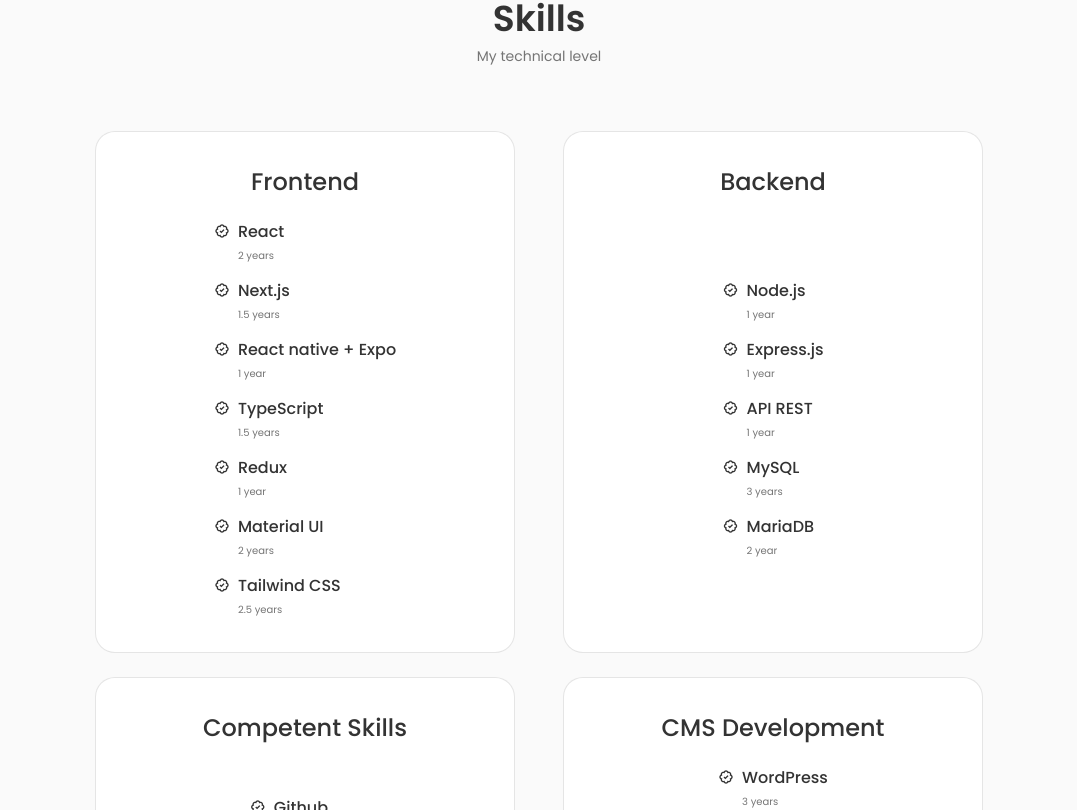
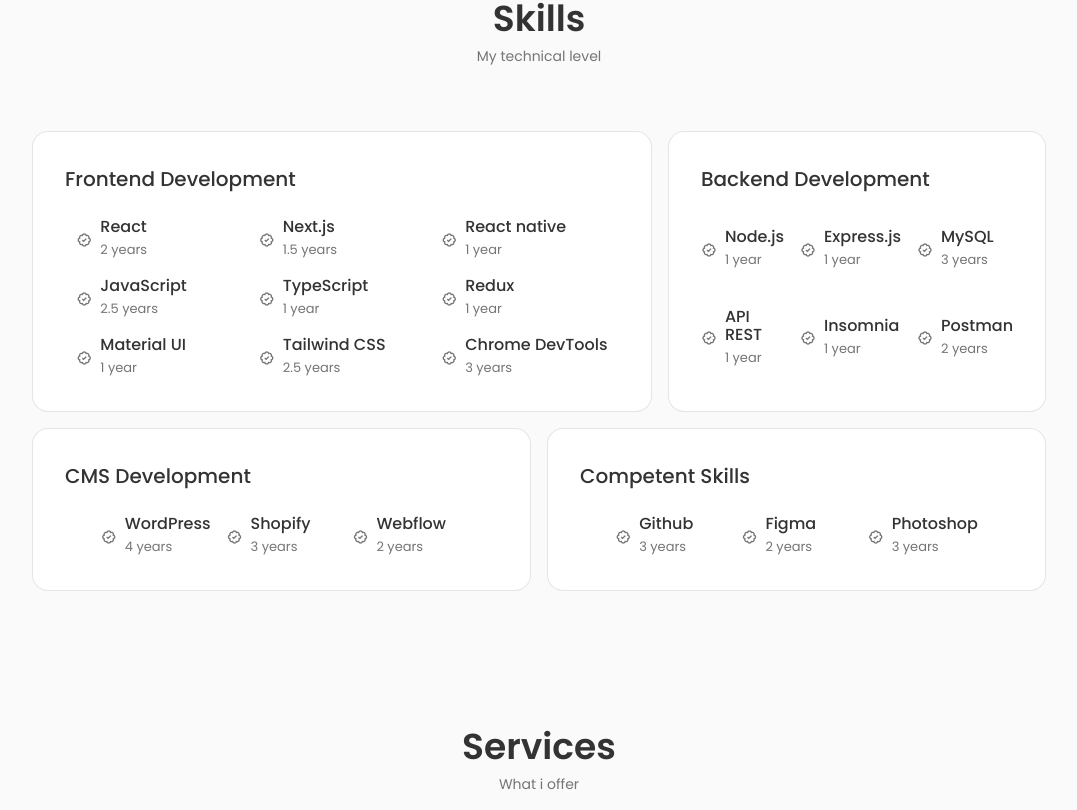
Before and after one commit to kayro-svg/Portfolio, a React (Create React App) app: page / in a window 1280 px wide. Shown: the part 1390-2200 px from the top of the page, without its empty margins (101-1178 px from the left). Built offline with nearby package versions, Linux system fonts and the light colour scheme.

Commit message:
refactor: Introduce BentoItem component for skills display and update skills section layout

```diff
--- /dev/null
+++ b/src/components/skills/BentoItem.jsx
@@ -0,0 +1,23 @@
+import React from "react";
+
+export default function BentoItem({ large, category }) {
+  const itemSize = large ? "large_item" : "small_item";
+  return (
+    <div className={`col-box ${itemSize}`}>
+      <h3 className="skills_title">{category.category}</h3>
+      <div className="skills_box">
+        <div className="skills_group">
+          {category.skills.map((skill, index) => (
+            <div className="skills_data" key={index}>
+              <i className="bx bx-badge-check"></i>
+              <div>
+                <h3 className="skills_name">{skill.name}</h3>
+                <span className="skills_level">{skill.level}</span>
+              </div>
+            </div>
+          ))}
+        </div>
+      </div>
+    </div>
+  );
+}
--- a/src/components/skills/Skills.jsx
+++ b/src/components/skills/Skills.jsx
@@ -4,7 +4,7 @@
 
 const Skills = () => {
   return (
-    <section className="skills section" id="skills">
+    <section className="skills_section section" id="skills">
       <h2 className="section_title">Skills</h2>
       <span className="section_subtitle">My technical level</span>
       <SkillsCard />
--- a/src/components/skills/SkillsCard.jsx
+++ b/src/components/skills/SkillsCard.jsx
@@ -1,29 +1,30 @@
 import React from "react";
 import { competences } from "./competences_data";
+import BentoItem from "./BentoItem";
 
 export default function SkillsCard() {
+  const frontendSkills = competences.find(
+    (competence) => competence.category === "Frontend Development"
+  );
+  const backendSkills = competences.find(
+    (competence) => competence.category === "Backend Development"
+  );
+  const competentSkills = competences.find(
+    (competence) => competence.category === "Competent Skills"
+  );
+  const cmsDevelopmentSkills = competences.find(
+    (competence) => competence.category === "CMS Development"
+  );
   return (
-    <div className="skills_container container grid">
-      {competences.map((competence, index) => (
-        <div className="skills_content" key={index}>
-          <h3 className="skills_title">{competence.category}</h3>
-          <div className="skills_list">
-            <div className="skills_box">
-              <div className="skills_group">
-                {competence.skills.map((skill, index) => (
-                  <div className="skills_data" key={index}>
-                    <i className="bx bx-badge-check"></i>
-                    <div>
-                      <h3 className="skills_name">{skill.name}</h3>
-                      <span className="skills_level">{skill.level}</span>
-                    </div>
-                  </div>
-                ))}
-              </div>
-            </div>
-          </div>
-        </div>
-      ))}
+    <div className="rows_container">
+      <div className="row row-1">
+        <BentoItem large category={frontendSkills} />
+        <BentoItem category={backendSkills} />
+      </div>
+      <div className="row row-2">
+        <BentoItem category={cmsDevelopmentSkills} />
+        <BentoItem category={competentSkills} />
+      </div>
     </div>
   );
 }
--- a/src/components/skills/competences_data.js
+++ b/src/components/skills/competences_data.js
@@ -1,24 +1,27 @@
 export const competences = [
   {
-    category: "Frontend",
+    category: "Frontend Development",
     skills: [
       { name: "React", level: "2 years" },
       { name: "Next.js", level: "1.5 years" },
-      { name: "React native + Expo", level: "1 year" },
-      { name: "TypeScript", level: "1.5 years" },
+      { name: "React native", level: "1 year" },
+      { name: "JavaScript", level: "2.5 years" },
+      { name: "TypeScript", level: "1 year" },
       { name: "Redux", level: "1 year" },
-      { name: "Material UI", level: "2 years" },
+      { name: "Material UI", level: "1 year" },
       { name: "Tailwind CSS", level: "2.5 years" },
+      { name: "Chrome DevTools", level: "3 years" },
     ],
   },
   {
-    category: "Backend",
+    category: "Backend Development",
     skills: [
       { name: "Node.js", level: "1 year" },
       { name: "Express.js", level: "1 year" },
+      { name: "MySQL", level: "3 years" },
       { name: "API REST", level: "1 year" },
-      { name: "MySQL", level: "3 years" },
-      { name: "MariaDB", level: "2 year" },
+      { name: "Insomnia", level: "1 year" },
+      { name: "Postman", level: "2 years" },
     ],
   },
   {
@@ -26,16 +29,15 @@
     skills: [
       { name: "Github", level: "3 years" },
       { name: "Figma", level: "2 years" },
-      { name: "Photoshop", level: "4 years" },
+      { name: "Photoshop", level: "3 years" },
     ],
   },
   {
     category: "CMS Development",
     skills: [
-      { name: "WordPress", level: "3 years" },
+      { name: "WordPress", level: "4 years" },
       { name: "Shopify", level: "3 years" },
       { name: "Webflow", level: "2 years" },
-      { name: "Framer", level: "1 year" },
     ],
   },
 ];
--- a/src/components/skills/skills.css
+++ b/src/components/skills/skills.css
@@ -1,68 +1,90 @@
+/* ============================================================
+   SECCIÓN DE HABILIDADES
+============================================================ */
+
+/* Contenedor principal de la sección de habilidades */
+.skills_section {
+  display: flex;
+  flex-direction: column;
+  justify-content: center;
+  align-items: center;
+}
+
+/* Contenedor de habilidades con diseño de grid */
 .skills_container {
+  display: grid;
   grid-template-columns: repeat(2, 420px);
   column-gap: 3rem;
   justify-content: center;
 }
 
+/* Contenido individual de cada habilidad */
 .skills_content {
   background-color: var(--container-color);
   border: 1px solid rgba(0, 0, 0, 0.1);
   padding: 2rem 4rem;
   border-radius: 1.25rem;
+  display: flex;
+  flex-direction: column;
   align-items: center;
   justify-content: center;
-  display: flex;
-  flex-direction: column;
 }
 
+/* Título de la habilidad */
 .skills_title {
-  font-size: 1.5rem;
+  font-size: var(--h3-font-size);
   font-weight: var(--font-medium);
-  text-align: center;
+  text-align: start;
   margin-bottom: var(--mb-1-5);
 }
 
-.skills_list {
-  display: flex;
-  justify-content: center;
-  align-items: center;
-  flex: 1;
-}
-
+/* Caja que contiene los grupos de habilidades */
 .skills_box {
   display: flex;
   justify-content: center;
   column-gap: 2.5rem;
+  flex: 1;
 }
 
+/* Grupo de habilidades organizadas en grid */
 .skills_group {
   display: grid;
-  align-items: flex-start;
+  grid-template-columns: repeat(3, 1fr);
   row-gap: 1rem;
+  column-gap: 1rem;
+  align-items: center;
 }
 
+/* Datos individuales de cada habilidad */
 .skills_data {
   display: flex;
+  align-items: center;
   column-gap: 0.5rem;
 }
 
+/* Icono de verificación */
 .skills .bx-badge-check {
   font-size: 1rem;
   color: var(--title-color);
 }
 
+/* Nombre de la habilidad */
 .skills_name {
   font-size: var(--normal-font-size);
   font-weight: var(--font-medium);
   line-height: 18px;
 }
 
+/* Nivel de la habilidad */
 .skills_level {
-  font-size: var(--tiny-font-size);
+  font-size: var(--smaller-font-size);
 }
 
-/* Breakpoints */
-/* For large devices */
+/* ============================================================
+   MEDIA QUERIES PARA LA SECCIÓN DE HABILIDADES
+============================================================ */
+
+/* Para dispositivos grandes (hasta 992px) */
 @media screen and (max-width: 992px) {
   .skills_container {
     grid-template-columns: max-content;
@@ -70,7 +92,7 @@
   }
 }
 
-/* For medium devices */
+/* Para dispositivos medianos (hasta 576px) */
 @media screen and (max-width: 576px) {
   .skills_container {
     grid-template-columns: 1fr;
@@ -81,7 +103,7 @@
   }
 }
 
-/* For small devices */
+/* Para dispositivos pequeños (hasta 350px) */
 @media screen and (max-width: 350px) {
   .skills_box {
     column-gap: 1.25rem;
@@ -91,3 +113,98 @@
     font-size: var(--small-font-size);
   }
 }
+
+/* ============================================================
+   CONTENEDOR DE FILAS
+============================================================ */
+
+/* Contenedor principal de filas */
+.rows_container {
+  display: flex;
+  flex-direction: column;
+  gap: 1em;
+}
+
+/* Filas individuales */
+.row {
+  display: flex;
+  flex: 1;
+  border-radius: 1em;
+  gap: 1em;
+}
+
+/* Filas específicas (segunda y tercera fila) */
+.row_2,
+.row_3 {
+  flex: 1;
+}
+
+/* Alternativa para la segunda fila (si es necesario) */
+.row.row-2 {
+  display: flex;
+  flex: 1;
+  gap: 1em;
+}
+
+/* Caja de columnas dentro de las filas */
+.col-box {
+  background-color: var(--container-color);
+  border: 1px solid rgba(0, 0, 0, 0.1);
+  flex: 1;
+  border-radius: 1em;
+  padding: 2em;
+  display: flex;
+  flex-direction: column;
+}
+
+/* Elementos de gran tamaño */
+.large_item {
+  flex: 2;
+}
+
+/* Elementos de tamaño pequeño */
+.small_item {
+  flex: 1;
+}
+
+/* ============================================================
+   MEDIA QUERIES PARA EL CONTENEDOR DE FILAS
+============================================================ */
+
+/* Para dispositivos grandes (hasta 992px) */
+@media screen and (max-width: 992px) {
+  .rows_container {
+    flex-direction: column;
+  }
+
+  .row {
+    flex-direction: column;
+    margin-left: 1.5rem;
+    margin-right: 1.5rem;
+  }
+}
+
+/* Para dispositivos medianos (hasta 576px) */
+@media screen and (max-width: 576px) {
+  .col-box {
+    padding: 1.5em;
+  }
+
+  .large_item,
+  .small_item {
+    flex: 1;
+  }
+
+  .skills_group {
+    grid-template-columns: repeat(2, 1fr);
+  }
+}
+
+/* Para dispositivos pequeños (hasta 350px) */
+@media screen and (max-width: 350px) {
+  .col-box {
+    padding: 1em;
+  }
+
+  /* Ajustes adicionales para elementos pequeños si es necesario */
+}
```
